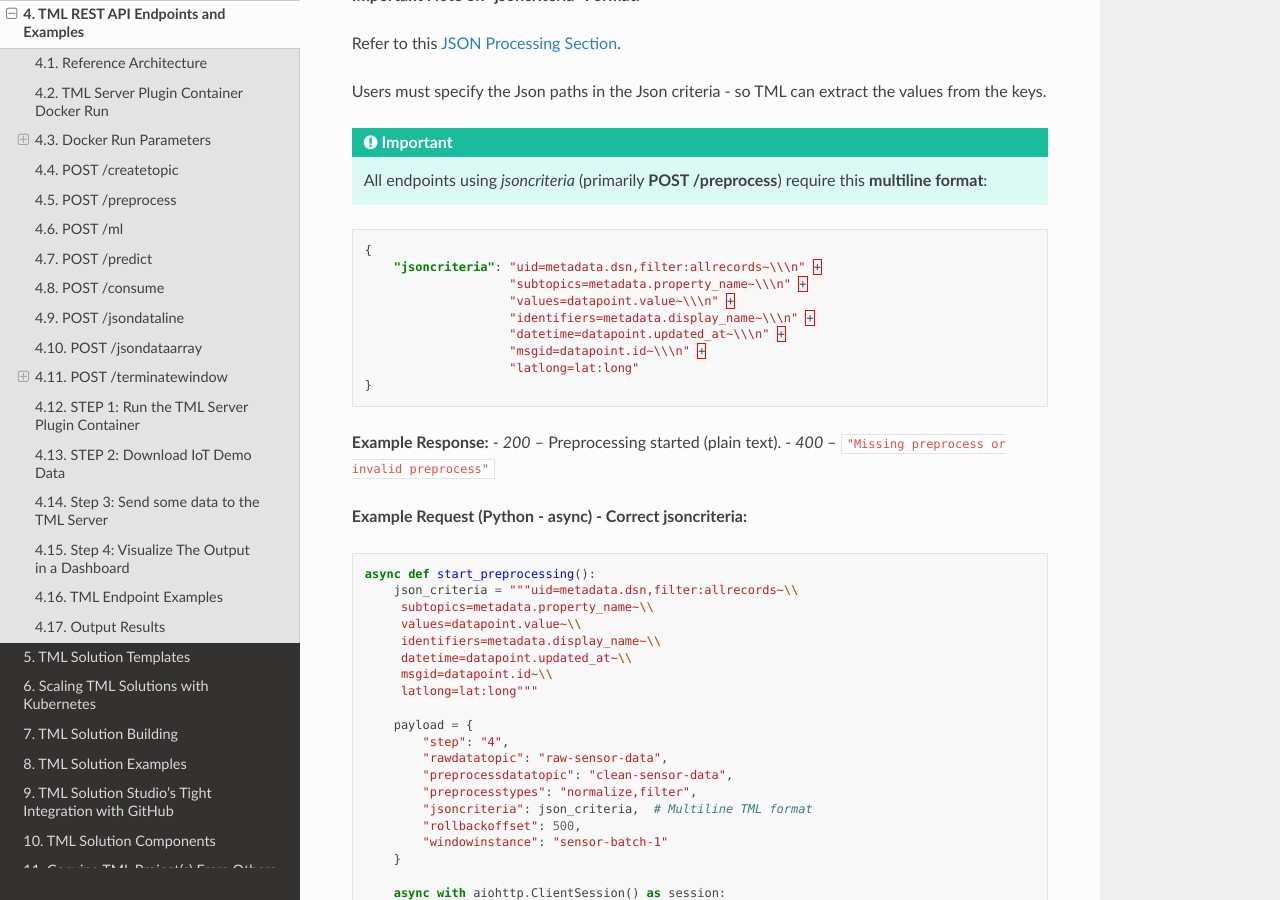
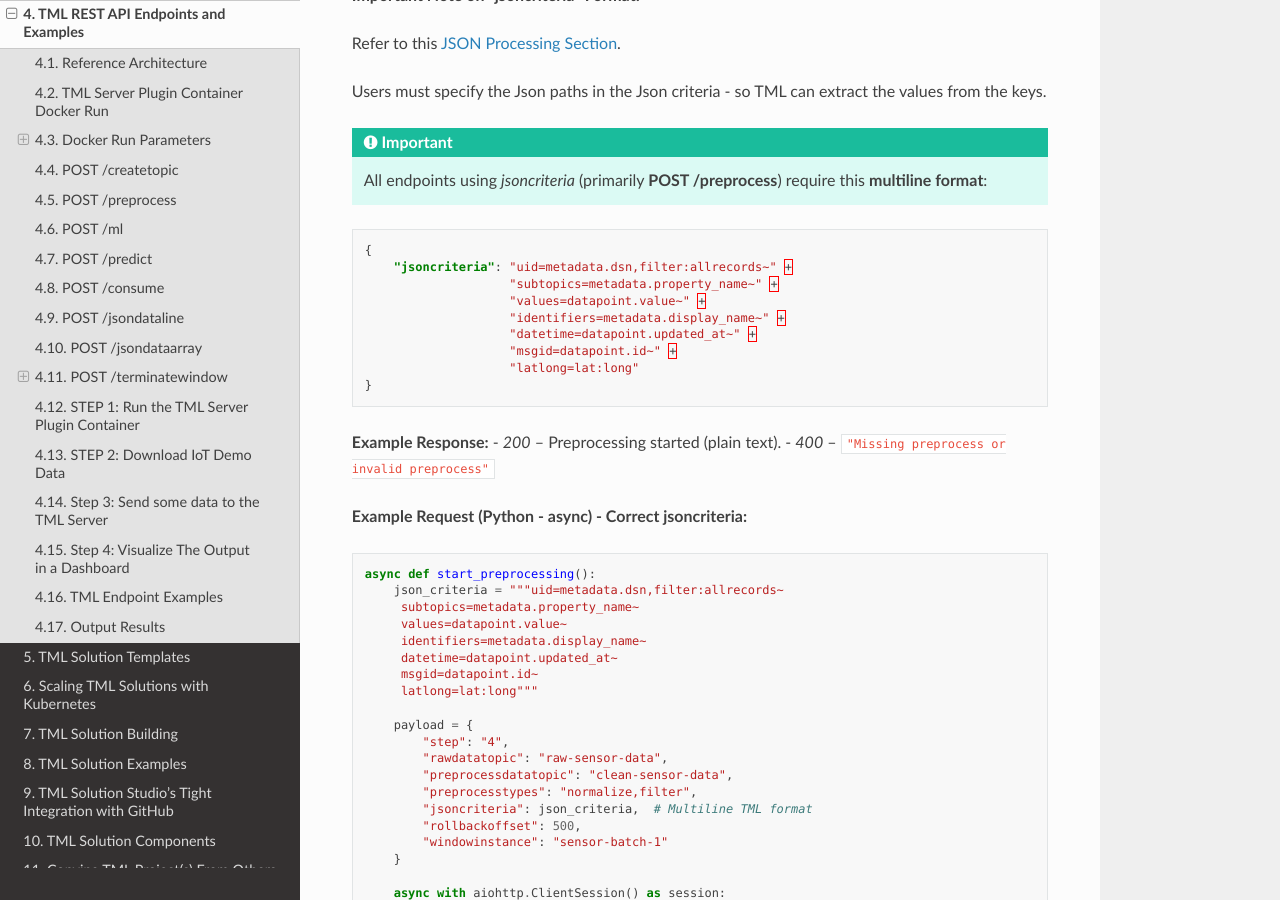
Before and after one commit to smaurice101/readthedocs, a Sphinx documentation site: the page built from docs/source/tmlapi.rst, in a window 1280 px wide and 900 px high, scrolled down 5729 px. Built offline with Sphinx 7.4.7 and the Read the Docs theme 3.1.0, drawn with Linux system fonts in a browser that asks for light colours.

```diff
--- a/docs/source/tmlapi.rst
+++ b/docs/source/tmlapi.rst
@@ -276,12 +276,12 @@ Users must specify the Json paths in the Json criteria - so TML can extract the
 .. code-block:: json
 
     {
-        "jsoncriteria": "uid=metadata.dsn,filter:allrecords~\\\n" +
-                        "subtopics=metadata.property_name~\\\n" +
-                        "values=datapoint.value~\\\n" +
-                        "identifiers=metadata.display_name~\\\n" +
-                        "datetime=datapoint.updated_at~\\\n" +
-                        "msgid=datapoint.id~\\\n" +
+        "jsoncriteria": "uid=metadata.dsn,filter:allrecords~" +
+                        "subtopics=metadata.property_name~" +
+                        "values=datapoint.value~" +
+                        "identifiers=metadata.display_name~" +
+                        "datetime=datapoint.updated_at~" +
+                        "msgid=datapoint.id~" +
                         "latlong=lat:long"
     }
 
@@ -295,12 +295,12 @@ Users must specify the Json paths in the Json criteria - so TML can extract the
 .. code-block:: python
 
     async def start_preprocessing():
-        json_criteria = """uid=metadata.dsn,filter:allrecords~\\
-         subtopics=metadata.property_name~\\
-         values=datapoint.value~\\
-         identifiers=metadata.display_name~\\
-         datetime=datapoint.updated_at~\\
-         msgid=datapoint.id~\\
+        json_criteria = """uid=metadata.dsn,filter:allrecords~
+         subtopics=metadata.property_name~
+         values=datapoint.value~
+         identifiers=metadata.display_name~
+         datetime=datapoint.updated_at~
+         msgid=datapoint.id~
          latlong=lat:long"""
 
         payload = {
```
